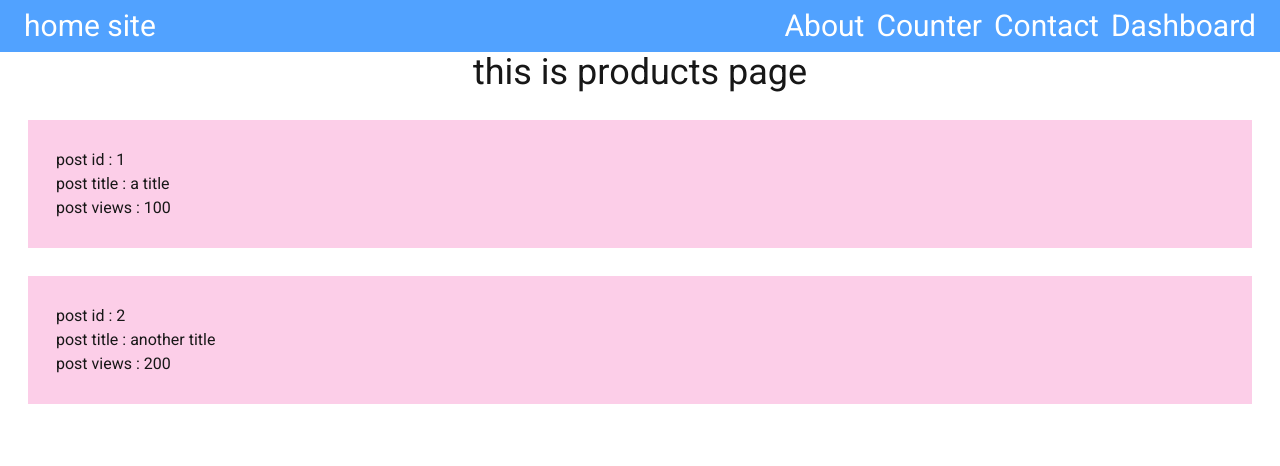
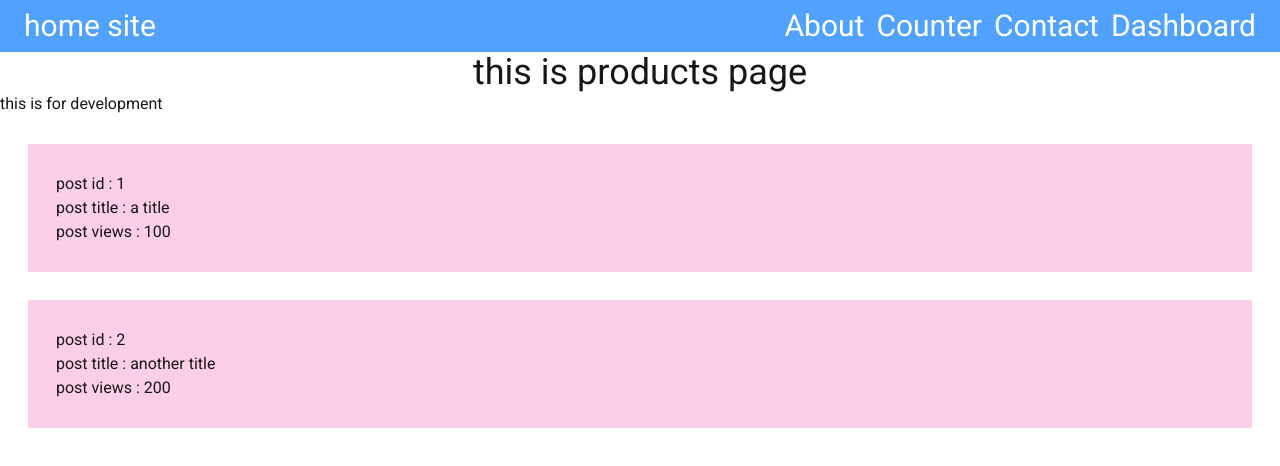
Before and after one commit to md-tawhid-khan/level-2-first-next-js-project, a Next.js app: page /products in a window 1280 px wide. Shown: the top 466 px of the page. Built offline with nearby package versions, Linux system fonts and the light colour scheme; data requests are answered from the project's data file.

Commit message:
force-cache uses to build fetching  data

```diff
--- a/src/app/(withCommonLayout)/products/page.js
+++ b/src/app/(withCommonLayout)/products/page.js
@@ -1,12 +1,13 @@
 
 
 const ProductsPage = async() => {
-    const res=await fetch("http://localhost:5000/posts") ;
+    const res=await fetch("http://localhost:5000/posts",{cache:"force-cache"}) ;
     const posts=await res.json()
     console.log(posts)
     return (
         <div>
             <h1 className="text-4xl text-center">this is products page</h1>
+            <p>this is for development</p>
             <div >
                 {
                     posts.map(({id,title,views})=><div key={id}
--- a/src/app/login/page.js
+++ b/src/app/login/page.js
@@ -2,7 +2,7 @@
 
 import { useRouter } from "next/navigation";
 
-const page = () => {
+const LoginPage = () => {
     const navigate=useRouter()
     const handleNavigation=()=>{
         navigate.push('/register')
@@ -16,4 +16,4 @@ const page = () => {
     );
 };
 
-export default page;
+export default LoginPage;
```
